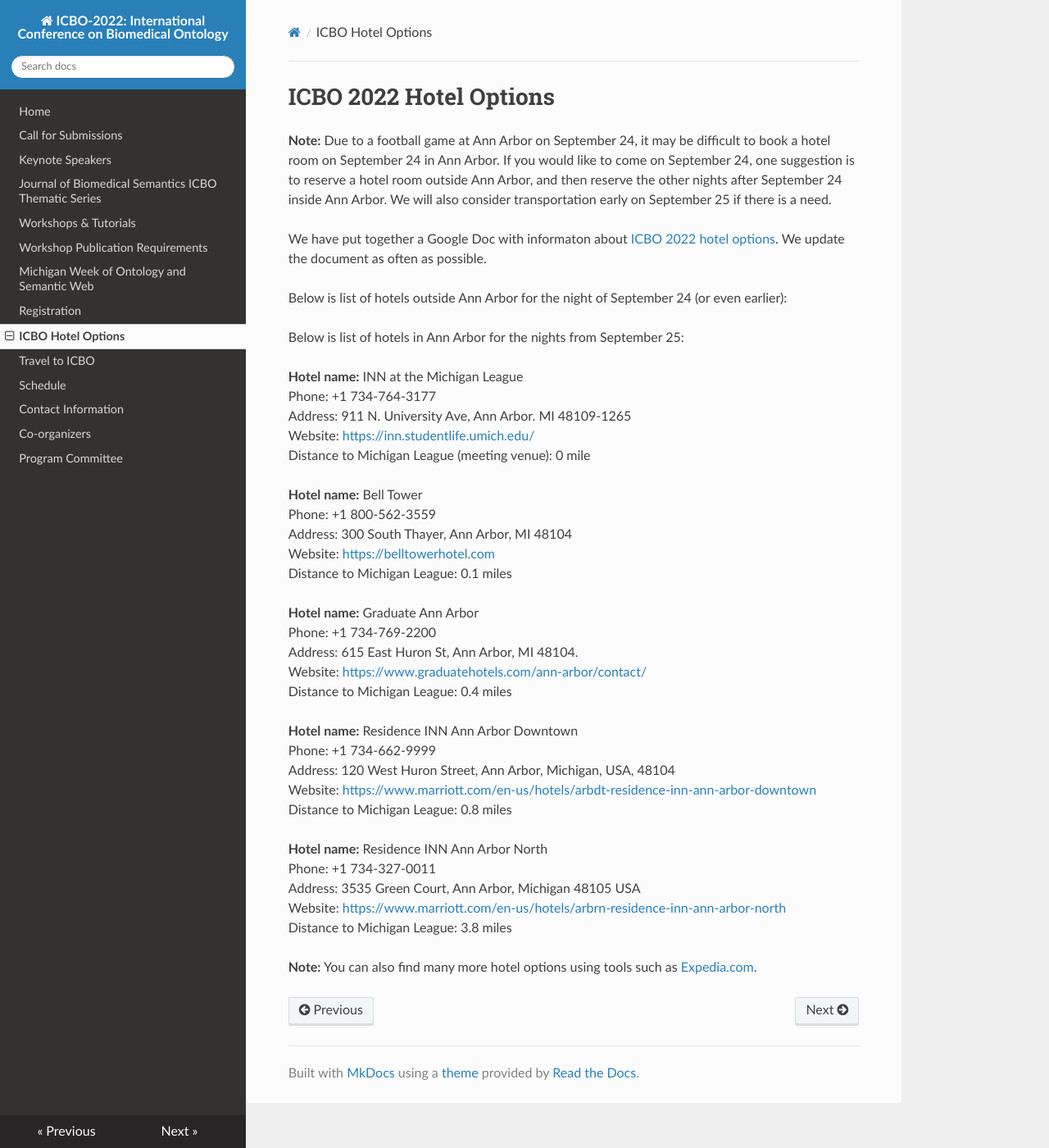
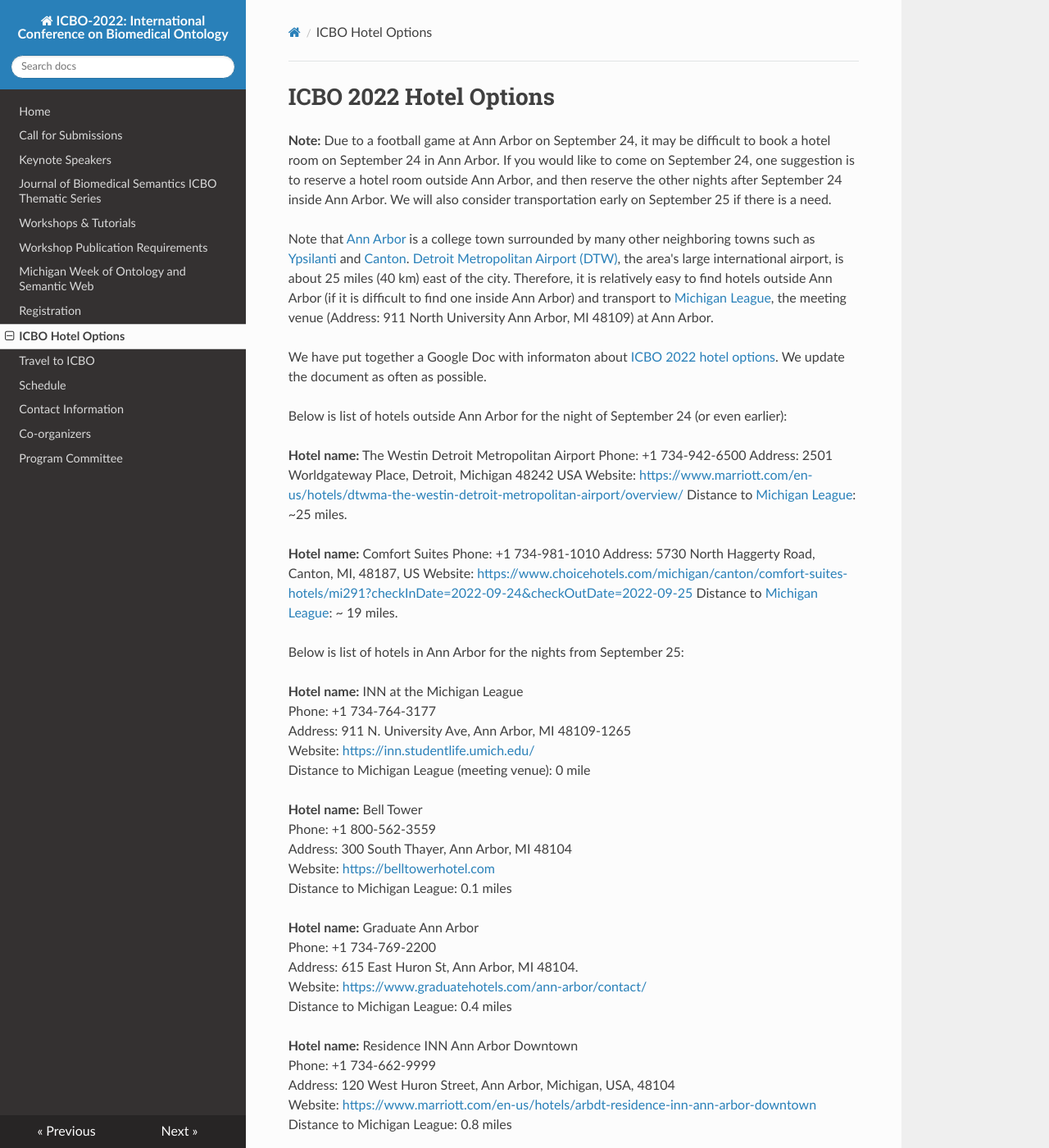
Before and after one commit to johnbeve/BFO-Organization, an MkDocs documentation site: the page built from docs/icbo-hotels.md, in a window 1280 px wide and 1400 px high. Shown: the whole window at 82% size. Built offline with MkDocs 1.6.1, drawn with Linux system fonts in a browser that asks for light colours; nearby versions of some CDN libraries.

Commit message:
Update icbo-hotels.md

```diff
--- a/docs/icbo-hotels.md
+++ b/docs/icbo-hotels.md
@@ -1,18 +1,32 @@
 # ICBO 2022 Hotel Options
+
 **Note:** Due to a football game at Ann Arbor on September 24, it may be difficult to book a hotel room on
 September 24 in Ann Arbor. If you would like to come on September 24, one suggestion is to reserve a hotel room outside Ann Arbor, and then reserve the other nights after September 24 inside Ann Arbor. We will also consider transportation early on September 25 if there is a need.
+
+Note that [Ann Arbor](https://en.wikipedia.org/wiki/Ann_Arbor,_Michigan) is a college town surrounded by many other neighboring towns such as [Ypsilanti](https://en.wikipedia.org/wiki/Ypsilanti,_Michigan) and [Canton](https://en.wikipedia.org/wiki/Canton,_Michigan). [Detroit Metropolitan Airport (DTW)](https://en.wikipedia.org/wiki/Detroit_Metropolitan_Airport), the area's large international airport, is about 25 miles (40 km) east of the city. Therefore, it is relatively easy to find hotels outside Ann Arbor (if it is difficult to find one inside Ann Arbor) and transport to [Michigan League](https://uunions.umich.edu/league/), the meeting venue (Address: 911 North University Ann Arbor, MI 48109) at Ann Arbor.
 
 We have put together a Google Doc with informaton about [ICBO 2022 hotel options](https://docs.google.com/document/d/1_set_ag3YpJvE7QBmcvEUX41IYTY-R7p/edit). We update the document as often as possible.
 
 Below is list of hotels outside Ann Arbor for the night of September 24 (or even earlier):
 
+**Hotel name:** The Westin Detroit Metropolitan Airport
+Phone: +1 734-942-6500
+Address: 2501 Worldgateway Place, Detroit, Michigan 48242 USA
+Website: [https://www.marriott.com/en-us/hotels/dtwma-the-westin-detroit-metropolitan-airport/overview/](https://www.marriott.com/en-us/hotels/dtwma-the-westin-detroit-metropolitan-airport/overview/)
+Distance to [Michigan League](https://uunions.umich.edu/league/): ~25 miles.
+
+**Hotel name:** Comfort Suites
+Phone: +1 734-981-1010
+Address: 5730 North Haggerty Road, Canton, MI, 48187, US
+Website: [https://www.choicehotels.com/michigan/canton/comfort-suites-hotels/mi291?checkInDate=2022-09-24&checkOutDate=2022-09-25](https://www.choicehotels.com/michigan/canton/comfort-suites-hotels/mi291?checkInDate=2022-09-24&checkOutDate=2022-09-25)
+Distance to [Michigan League](https://uunions.umich.edu/league/): ~ 19 miles.
 
 
 Below is list of hotels in Ann Arbor for the nights from September 25:
 
 **Hotel name:** INN at the Michigan League
 Phone: +1 734-764-3177
-Address: 911 N. University Ave, Ann Arbor. MI 48109-1265
+Address: 911 N. University Ave, Ann Arbor, MI 48109-1265
 Website: [https://inn.studentlife.umich.edu/](https://inn.studentlife.umich.edu/)
 Distance to Michigan League (meeting venue): 0 mile
 
```
